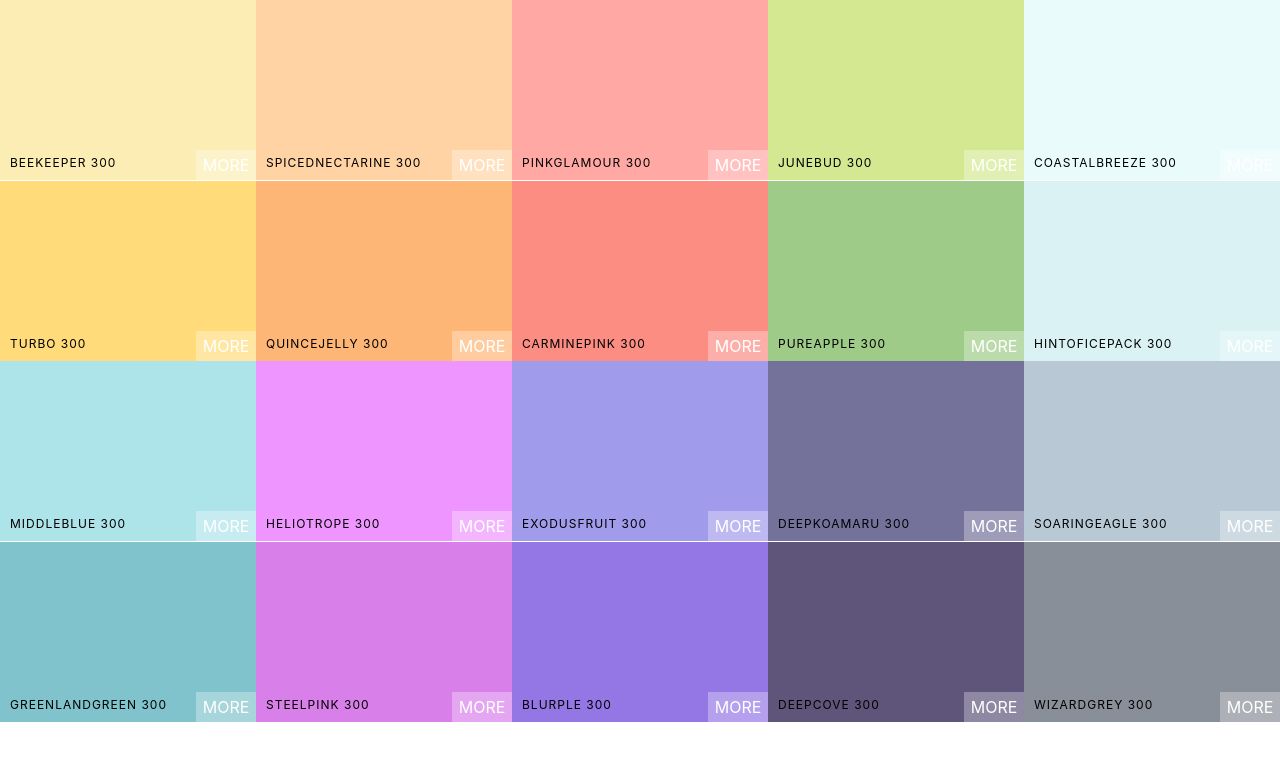
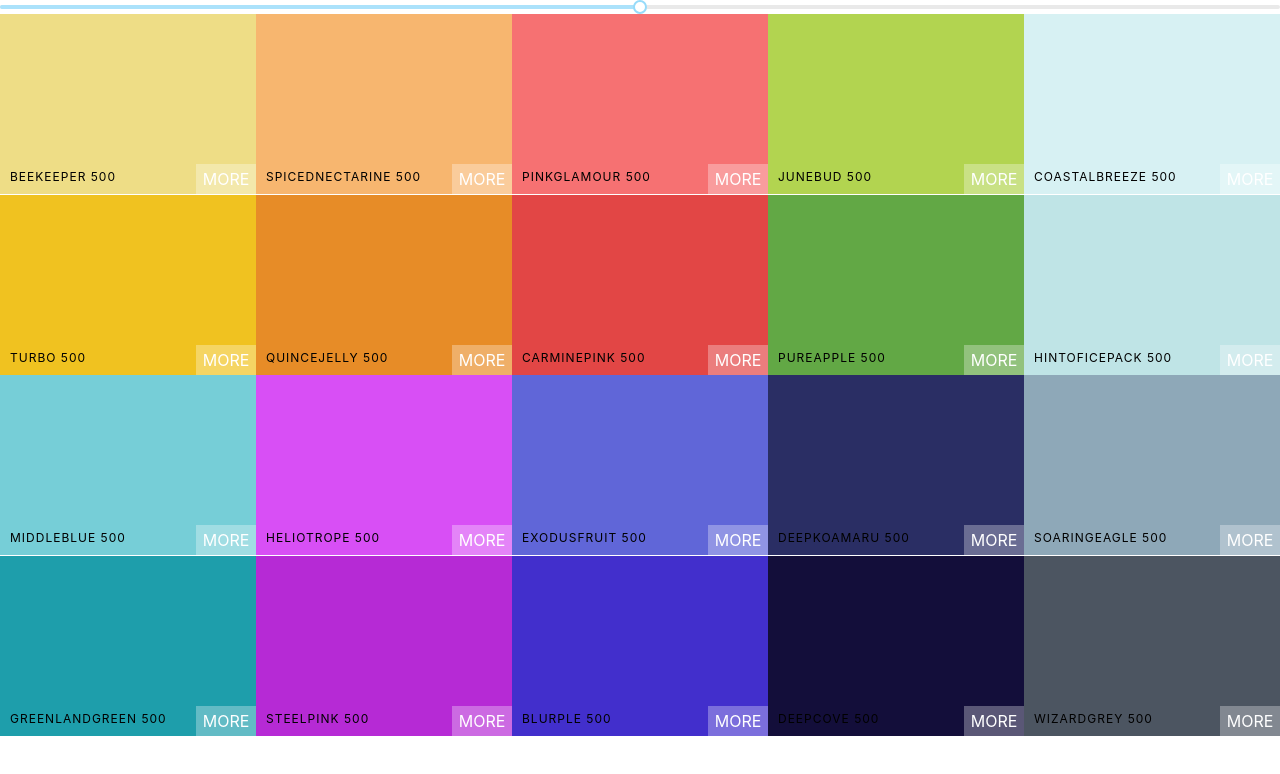
Before and after one commit to cccttt10/icolor, a React (Create React App) app: page / in a window 1280 px wide. Shown: the top 774 px of the page. Built offline with nearby package versions, Linux system fonts and the light colour scheme.

Commit message:
add unstyled slider

```diff
--- a/package.json
+++ b/package.json
@@ -10,6 +10,7 @@
     "@types/react-copy-to-clipboard": "^4.3.0",
     "@types/react-dom": "^16.9.3",
     "chroma-js": "^2.0.6",
+    "rc-slider": "^8.7.1",
     "react": "^16.11.0",
     "react-copy-to-clipboard": "^5.0.1",
     "react-dom": "^16.11.0",
--- a/src/Palette.tsx
+++ b/src/Palette.tsx
@@ -1,18 +1,40 @@
 import './Palette.css';
+import 'rc-slider/assets/index.css';
 
+import Slider from 'rc-slider';
 import React, { Component } from 'react';
 
 import ColorBox from './ColorBox';
-import { ComplexPalette } from './colorHelpers';
+import { ComplexPalette, Gradient } from './colorHelpers';
 
 type PaletteProps = { palette: ComplexPalette };
-class Palette extends Component<PaletteProps, {}> {
+type PaletteState = { level: number };
+class Palette extends Component<PaletteProps, PaletteState> {
+    constructor(props) {
+        super(props);
+        this.state = { level: 500 };
+        this.changeLevel = this.changeLevel.bind(this);
+    }
+
+    changeLevel(level: number) {
+        this.setState({ level });
+    }
+
     render() {
-        const colorBoxes = this.props.palette.colors[300].map(color => (
+        const { colors }: { colors: Gradient } = this.props.palette;
+        const { level }: { level: number } = this.state;
+        const colorBoxes = colors[level].map(color => (
             <ColorBox background={color.hex} name={color.name} />
         ));
         return (
             <div className="Palette">
+                <Slider
+                    defaultValue={level}
+                    min={100}
+                    max={900}
+                    step={100}
+                    onAfterChange={this.changeLevel}
+                />
                 <div className="Palette-colors">{colorBoxes}</div>
             </div>
         );
```
Also changed, not shown: 1 other file (tests, documents, lock files or other folders).
